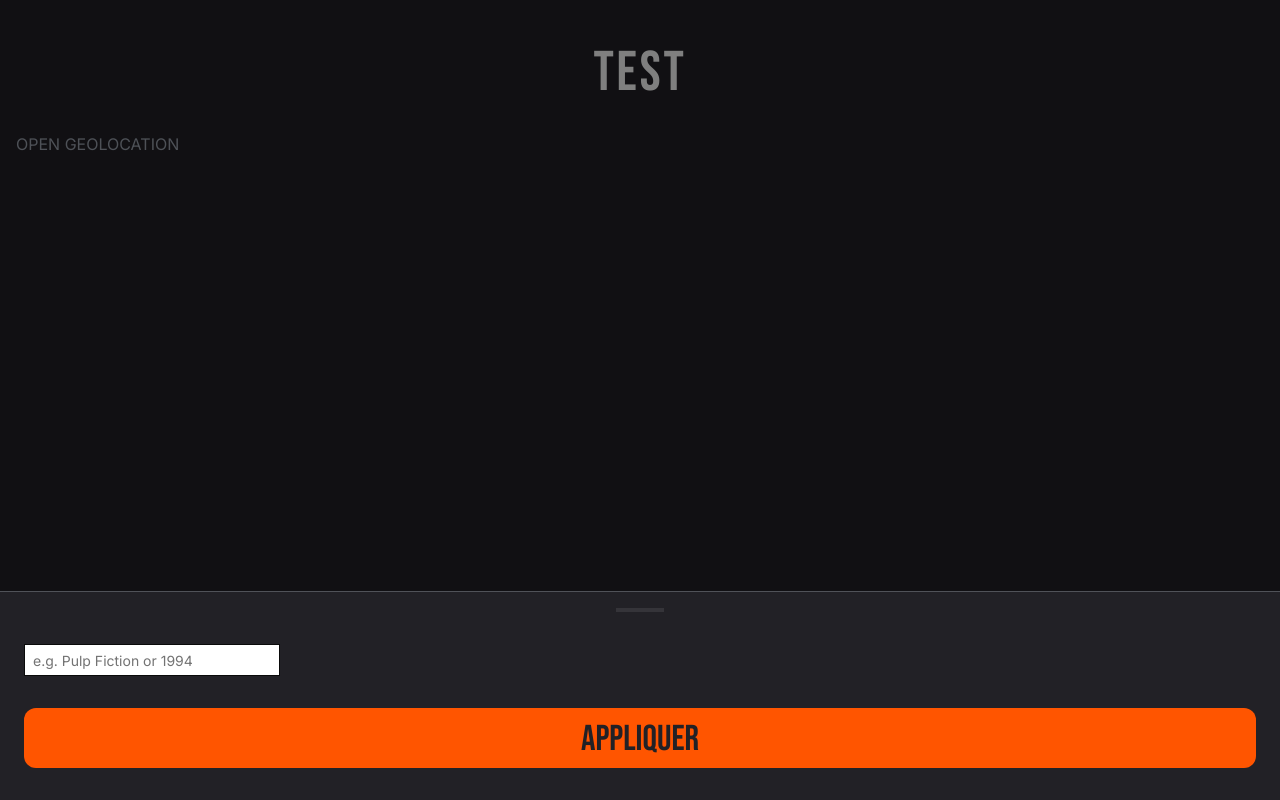
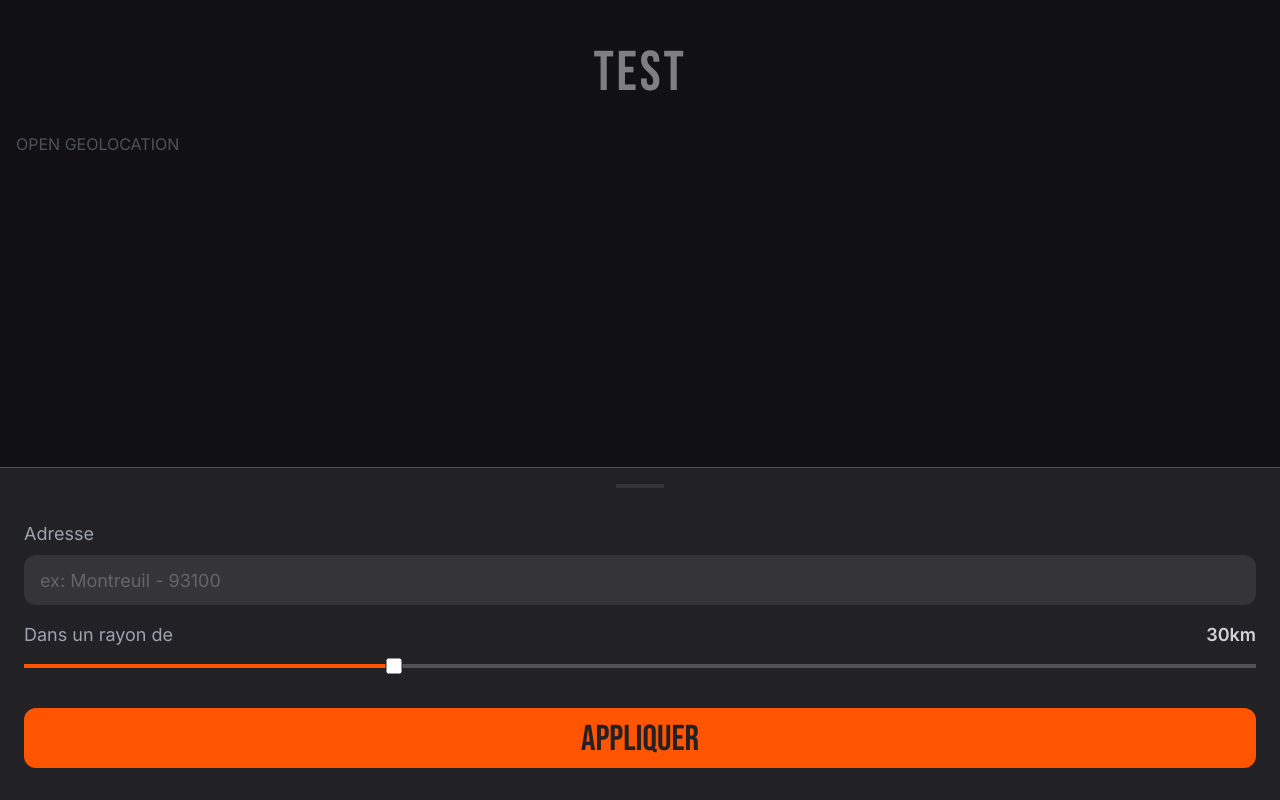
Before and after one commit to radji-yanis/R1T, a React (Vite) app in the folder front/: page /test in a window 1280 px wide. Both pictures are taken after a click on the button "OPEN GEOLOCATION". Built offline with nearby package versions, Linux system fonts and the light colour scheme.

Commit message:
Test page + autocomplete adress component + geolocation slider wip

```diff
--- a/front/src/components/AutocompleteAdress/AutocompleteAdress.jsx
+++ b/front/src/components/AutocompleteAdress/AutocompleteAdress.jsx
@@ -80,7 +80,7 @@ export default function AutocompleteAdress() {
             itemToStringValue={(item) => `${item.properties.city} - ${item.properties.postcode}`}
             filter={null}
         >
-            <Autocomplete.Input placeholder="e.g. Pulp Fiction or 1994" className={styles.Input} />
+            <Autocomplete.Input placeholder="ex: Montreuil - 93100" className={styles.Input} />
 
             <Autocomplete.Portal hidden={!status}>
                 <Autocomplete.Positioner className={styles.Positioner} sideOffset={4} align="start">
@@ -92,10 +92,9 @@ export default function AutocompleteAdress() {
                     <Autocomplete.List>
                         {feature => (
                         <Autocomplete.Item key={feature.properties.id} className={styles.Item} value={feature}>
-                            <span className={styles.MovieItem}>
-                                <span className={styles.MovieName}>{feature.properties.city}</span>
-                                <span className={styles.MovieYear}>{feature.properties.postcode}</span>
-                            </span>
+                            <div className={styles.AdressItem}>
+                                <span className={styles.AdressCity}>{feature.properties.city} <span className={styles.AdressCode}>- {feature.properties.postcode}</span></span>
+                            </div>
                         </Autocomplete.Item>
                         )}
                     </Autocomplete.List>
--- a/front/src/components/AutocompleteAdress/AutocompleteAdress.module.css
+++ b/front/src/components/AutocompleteAdress/AutocompleteAdress.module.css
@@ -1,61 +1,22 @@
 .Input {
     box-sizing: border-box;
-  padding: 0 0.5rem;
+    padding: 0 var(--space-sm);
     margin: 0;
-  border-radius: 0;
-  border: 1px solid oklch(14.5% 0 0deg);
-  width: 16rem;
-  height: 2rem;
+    width: 100%;
+    height: 50px;
     font-family: inherit;
-  font-size: 0.875rem;
-  line-height: 1.25rem;
+    font-size: 18px;
     font-weight: 400;
-  background-color: white;
-  color: oklch(14.5% 0 0deg);
+    background-color: var(--dark-grey);
+    border-radius: 12px;
     outline: none;
-
-  @media (any-pointer: coarse) {
-    font-size: 1rem;
-    line-height: 1.5rem;
-  }
-
-  @media (prefers-color-scheme: dark) {
-    border: 1px solid white;
-    background-color: oklch(14.5% 0 0deg);
-    color: white;
-  }
+    color: var(--light-grey);
 
     &::placeholder {
-    color: oklch(55.6% 0 0deg);
-
-    @media (prefers-color-scheme: dark) {
-      color: oklch(70.8% 0 0deg);
+        color: var(--placeholder);
     }
 }
 
-  &:focus {
-    outline: 2px solid oklch(14.5% 0 0deg);
-    outline-offset: -1px;
-
-    @media (prefers-color-scheme: dark) {
-      outline-color: white;
-    }
-  }
-}
-
-.Label {
-  display: flex;
-  flex-direction: column;
-  gap: 0.25rem;
-  font-size: 0.875rem;
-  line-height: 1.25rem;
-  font-weight: 700;
-  color: oklch(14.5% 0 0deg);
-
-  @media (prefers-color-scheme: dark) {
-    color: white;
-  }
-}
 
 .Positioner {
   outline: 0;
@@ -63,25 +24,19 @@
 
 .Popup {
     box-sizing: border-box;
-  background-color: white;
-  color: oklch(14.5% 0 0deg);
+    background-color: var(--background);
+    color: var(--light-grey);
     width: var(--anchor-width);
     max-width: var(--available-width);
-  border: 1px solid oklch(14.5% 0 0deg);
-  box-shadow: 0.25rem 0.25rem 0 rgb(0 0 0 / 12%);
-
-  @media (prefers-color-scheme: dark) {
-    background-color: oklch(14.5% 0 0deg);
-    color: white;
-    border: 1px solid white;
-    box-shadow: none;
-  }
+    border-radius: 12px;
+    border: 2px solid var(--dark-grey);
+    padding-bottom: 4px;
+    /* box-shadow: 0.25rem 0.25rem 0 rgb(0 0 0 / 12%); */
 }
 
 .Viewport {
   box-sizing: border-box;
   max-height: min(var(--available-height), 22.5rem);
-  padding-block: 0.25rem;
   overflow-y: auto;
   overscroll-behavior: contain;
   scroll-padding-block: 0.25rem;
@@ -93,21 +48,14 @@
     cursor: default;
     -webkit-user-select: none;
     user-select: none;
-  padding-block: 0.5rem;
-  padding-left: 0.5rem;
-  padding-right: 0.5rem;
     display: flex;
-  font-size: 0.875rem;
+    font-size: 18px;
     line-height: 1rem;
 
-  &[data-highlighted] {
+    /* &[data-highlighted] {
         z-index: 0;
         position: relative;
         color: white;
-
-    @media (prefers-color-scheme: dark) {
-      color: oklch(14.5% 0 0deg);
-    }
     }
 
     &[data-highlighted]::before {
@@ -117,56 +65,46 @@
         inset-block: 0;
         inset-inline: 0;
         background-color: oklch(14.5% 0 0deg);
-
-    @media (prefers-color-scheme: dark) {
-      background-color: white;
-    }
-  }
+    } */
 }
 
-.MovieItem {
-  display: flex;
-  flex-direction: column;
-  gap: 0.25rem;
+/* .Item:last-child .AdressItem {
+    border-bottom: none;
+} */
+
+.AdressItem {
+    /* display: flex;
+    flex-direction: row;
+    align-items: baseline; */
+    gap: 0.5rem;
     width: 100%;
+    padding:  12px var(--space-sm);
+    line-height: 1.25em;
 }
 
-.MovieName {
-  font-weight: 700;
-  line-height: 1.25rem;
+.AdressCity {
+    font-size: 18px;
+    font-weight: 600;
 }
 
-.MovieYear {
-  font-size: 0.875rem;
-  line-height: 1rem;
-  color: oklch(55.6% 0 0deg);
-
-  @media (prefers-color-scheme: dark) {
-    color: oklch(70.8% 0 0deg);
-  }
-
-  .Item[data-highlighted] & {
-    color: oklch(87% 0 0deg);
-
-    @media (prefers-color-scheme: dark) {
-      color: oklch(55.6% 0 0deg);
-    }
-  }
+.AdressCode {
+    font-size: 16px;
+    color: var(--text);
+    white-space: nowrap;
+    padding-left: 0.1rem;
+    font-weight: 400;
+  /* line-height: 1.25rem; */
 }
 
 .Status {
     display: flex;
     align-items: center;
     gap: 0.5rem;
-  padding-block: 0.25rem;
-  padding-left: 0.5rem;
-  padding-right: 2rem;
-  font-size: 0.875rem;
-  color: oklch(55.6% 0 0deg);
-
-  @media (prefers-color-scheme: dark) {
-    color: oklch(70.8% 0 0deg);
-  }
+    padding: var(--space-sm) var(--space-sm) var(--space-xs);
+    font-size: 18px;
+    /* color: var(--light-grey); */
+    color: var(--text);
+    /* background: var(--dark-grey); */
 }
 
 .Spinner {
--- /dev/null
+++ b/front/src/components/GeolocationSlider/GeolocationSlider.jsx
@@ -0,0 +1,22 @@
+import { Slider } from '@base-ui/react/slider';
+
+import styles from "./GeolocationSlider.module.css"
+
+export default function GeolocationSlider() {
+    return (
+        <Slider.Root
+            defaultValue={30}
+            min={0}
+            max={100}
+            step={10}
+        >
+            <Slider.Value className={styles.Value} />
+            <Slider.Control className={styles.Control}>
+                <Slider.Track className={styles.Track}>
+                    <Slider.Indicator className={styles.Indicator} />
+                    <Slider.Thumb aria-label="Volume" className={styles.Thumb} />
+                </Slider.Track>
+            </Slider.Control>
+        </Slider.Root>
+    );
+}
--- /dev/null
+++ b/front/src/components/GeolocationSlider/GeolocationSlider.module.css
@@ -0,0 +1,48 @@
+.Control {
+  box-sizing: border-box;
+  display: flex;
+  align-items: center;
+  width: 100%;
+  padding-block: 0.5rem;
+  touch-action: none;
+  -webkit-user-select: none;
+  user-select: none;
+}
+
+.Track {
+  width: 100%;
+  height: 0.25rem;
+  background-color: var(--grey);
+  -webkit-user-select: none;
+  user-select: none;
+}
+
+.Indicator {
+  background-color: var(--primary);
+  -webkit-user-select: none;
+  user-select: none;
+}
+
+.Thumb {
+  box-sizing: border-box;
+  width: 17px;
+  height: 17px;
+  border: 1px solid var(--background);
+  border-radius: 3px;
+  background-color: white;
+  -webkit-user-select: none;
+  user-select: none;
+}
+
+.Value {
+    position: absolute;
+    top: 0;
+    right: 0;
+    font-weight: 600;
+    color: var(--light-grey);
+}
+
+.Value::after {
+    content: 'km';
+    display: inline;
+}
--- a/front/src/index.css
+++ b/front/src/index.css
@@ -3,6 +3,7 @@
   --text: #9CA3AF;
   --dark-grey: #353439;
   --light-grey: #D2D2D2;
+  --placeholder: #656565;
   --background: #222126;
   --danger: #FF5500;
   --calm: #60D400;
--- a/front/src/popups/Geolocation/Geolocation.jsx
+++ b/front/src/popups/Geolocation/Geolocation.jsx
@@ -1,7 +1,19 @@
-import AutocompleteAdress from "../../components/AutocompleteAdress/AutocompleteAdress"
+import AutocompleteAdress from "../../components/AutocompleteAdress/AutocompleteAdress";
+import GeolocationSlider from "../../components/GeolocationSlider/GeolocationSlider";
+
+import styles from "./Geolocation.module.css";
 
 export default function Geolocation() {
     return <>
-        <AutocompleteAdress />
+        <div className={styles.form}>
+            <label className={styles.label}>
+                Adresse
+                <AutocompleteAdress />
+            </label>
+            <label className={styles.label}  data-base-ui-swipe-ignore style={{ touchAction: 'pan-y', position: 'relative' }}>
+                Dans un rayon de
+                <GeolocationSlider />
+            </label>
+        </div>
     </>
 }
--- a/front/src/popups/Geolocation/Geolocation.module.css
+++ b/front/src/popups/Geolocation/Geolocation.module.css
@@ -0,0 +1,12 @@
+.form .label:last-child{
+    margin-bottom: 0;
+}
+
+.label {
+    display: flex;
+    flex-direction: column;
+    gap: var(--space-xs);
+    font-size: 18px;
+    color: var(--text);
+    margin-bottom: var(--space-sm);
+}
```
Lines whose indentation alone changed are shown as unchanged.
